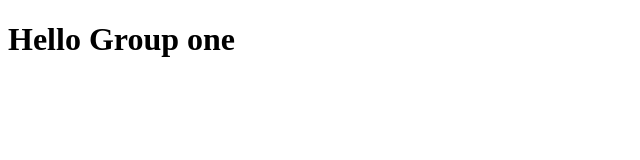
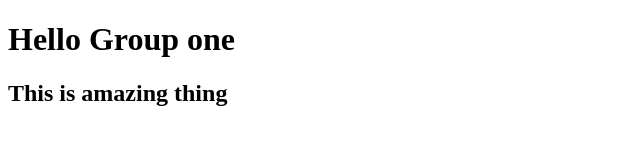
Before and after one commit to abelazane/Test, a plain HTML site: page index.html in a window 1280 px wide. Shown: the whole page, without its empty margins (0-640 px from the left). Drawn offline with Linux system fonts and the light colour scheme.

Commit message:
Added h2

```diff
--- a/index.html
+++ b/index.html
@@ -8,5 +8,6 @@
 </head>
 <body>
     <h1>Hello Group one</h1>
+    <h2>This is amazing thing</h2>
 </body>
 </html>
```
